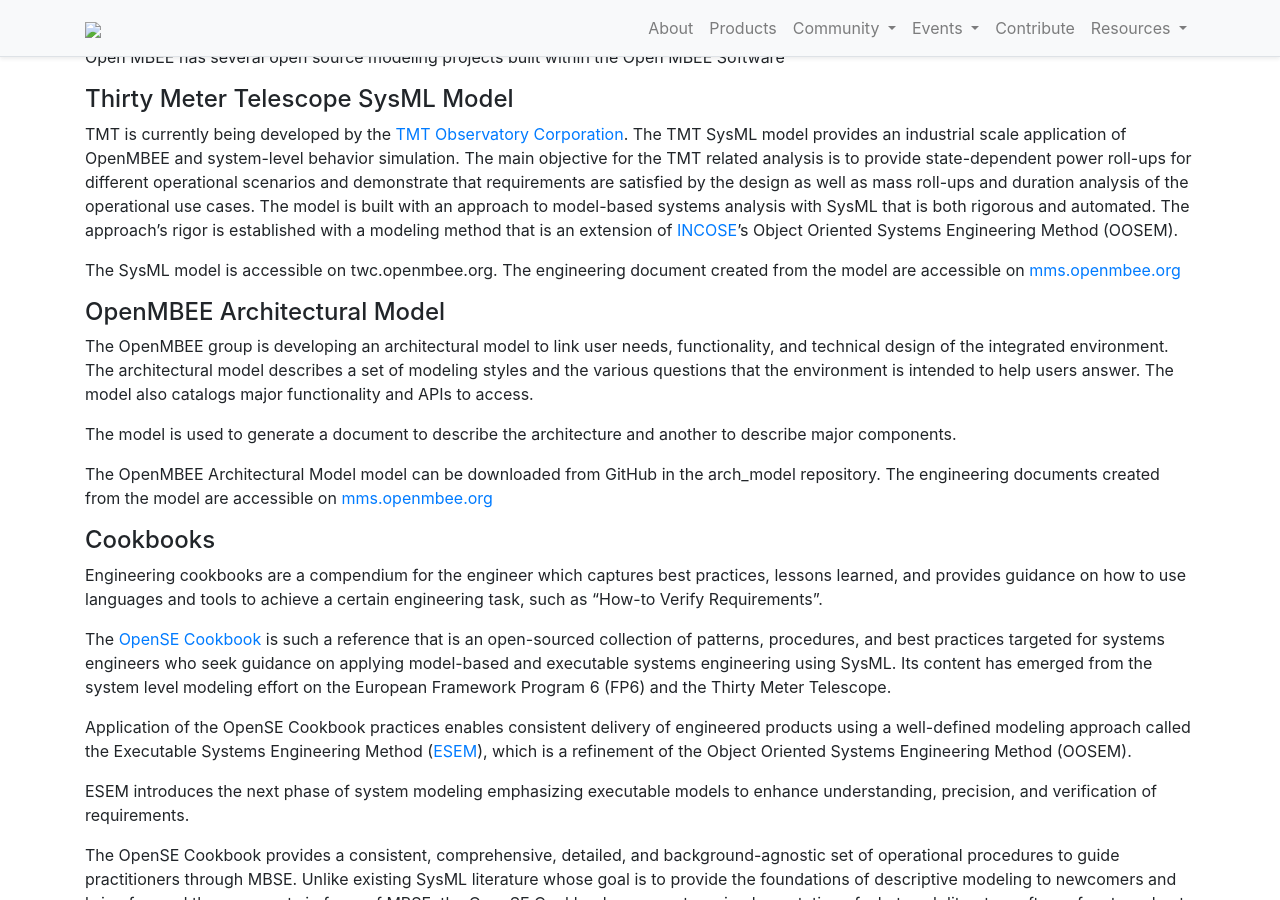
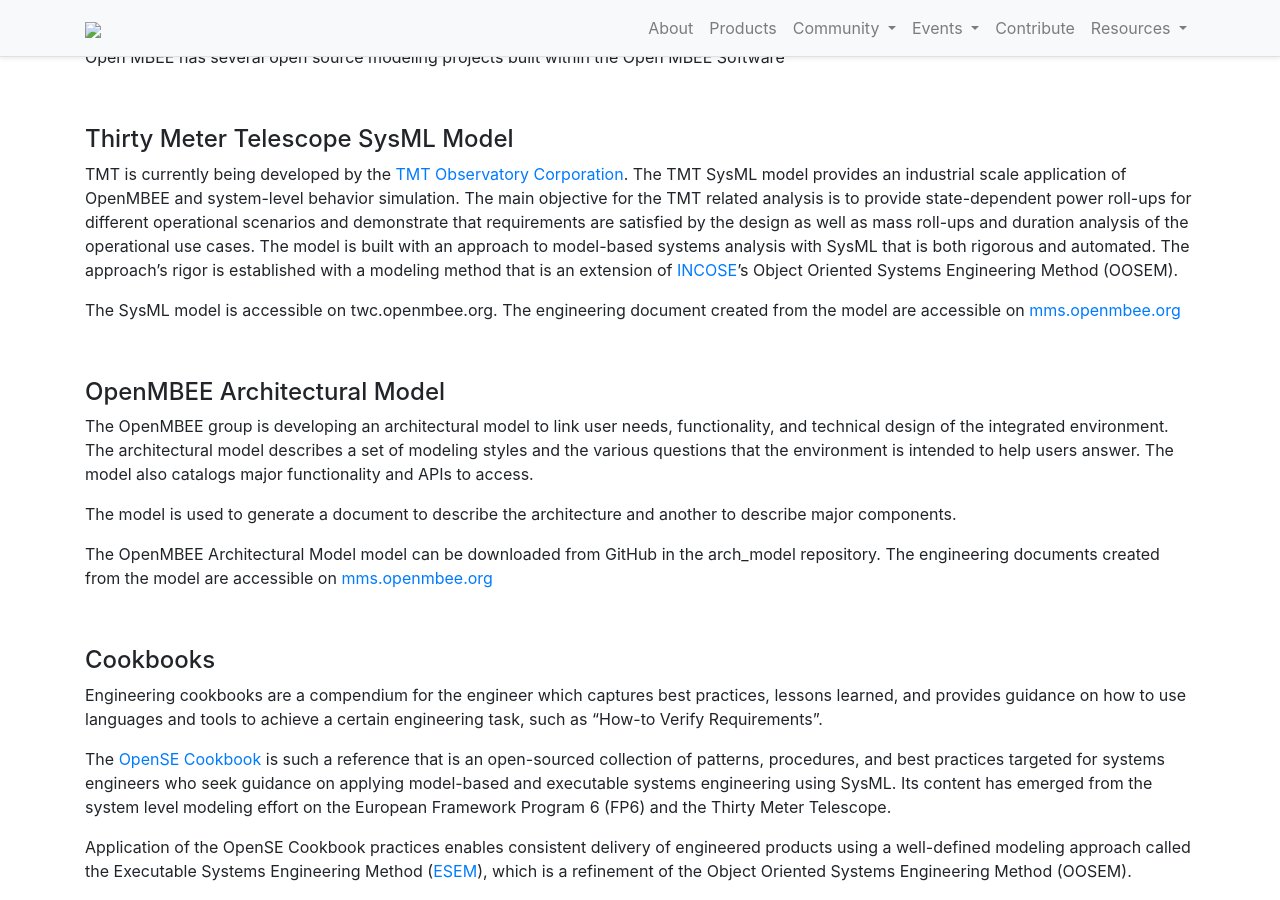
Before and after one commit to Open-MBEE/open-mbee.github.io, a Jekyll site: the page built from pages/products/models.md, in a window 1280 px wide and 900 px high. Built offline with Jekyll 4.4.1, drawn with Linux system fonts in a browser that asks for light colours; our own code applies the rules of GitHub Pages for plain Markdown files.

Commit message:
add some breaks, update tagline

```diff
--- a/index.html
+++ b/index.html
@@ -11,7 +11,7 @@
         </div>
         <div class="col-sm-8 col-lg-4">
           <img class="d-block mx-auto img-fluid" src="images/linked-data-document.svg"/>
-          <span class="text-muted pt-3 d-block font-italic text-center font-weight-bold">Edit once, Update everywhere</span>
+          <span class="text-muted pt-3 d-block font-italic text-center font-weight-bold">Edit once, use everywhere</span>
         </div>
       </div>
     </div>
--- a/pages/products/models.md
+++ b/pages/products/models.md
@@ -2,6 +2,7 @@
 
 Open MBEE has several open source modeling projects built within the Open MBEE Software
 
+<br>
 
 #### Thirty Meter Telescope SysML Model
 
@@ -9,6 +10,7 @@
 
 The SysML model is accessible on twc.openmbee.org. The engineering document created from the model are accessible on [mms.openmbee.org](https://mms.openmbee.org/alfresco/mmsapp/mms.html#/projects/PROJECT-d94630c2-576c-4edd-a8cd-ae3ecd25d16c/master){:target="_blank"}
 
+<br>
 
 #### OpenMBEE Architectural Model
 
@@ -18,6 +20,7 @@
 
 The OpenMBEE Architectural Model model can be downloaded from GitHub in the arch_model repository. The engineering documents created from the model are accessible on [mms.openmbee.org](https://mms.openmbee.org/alfresco/mmsapp/mms.html#/projects/PROJECT-f2f8bbae-a00b-4e02-bbe8-6d84fa3c219e/master){:target="_blank"}
 
+<br>
 
 #### Cookbooks
 
@@ -39,6 +42,7 @@
 
 The orginal version of the cookbook can be found [here](http://mbse.gfse.de/documents/faq.html){:target="_blank"}. It was created by the [INCOSE Telescope Modeling Challenge Team](http://omgwiki.org/MBSE/doku.php?id=mbse:telescope){:target="_blank}
 
+<br>
 
 #### Model Libraries
 
```
